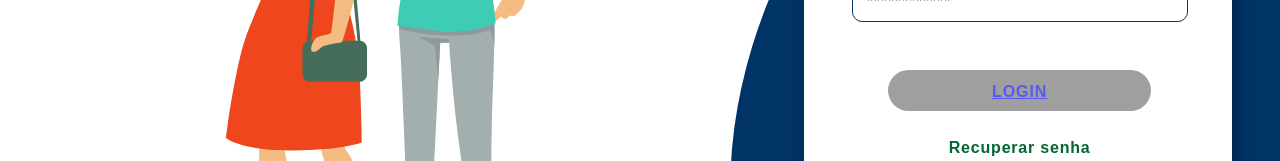
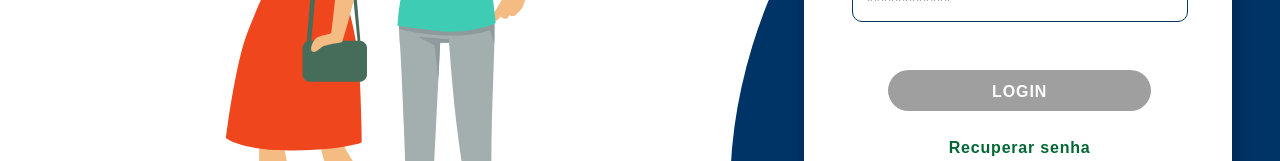
Before and after one commit to fga-eps-mds/2023.2-PrintGo-FrontEnd, a React (Create React App) app: page /login in a window 1280 px wide. Shown: the part 384-545 px from the top of the page. Built offline with nearby package versions, Linux system fonts and the light colour scheme; no server answers.

Commit message:
:bug: (#191) Corrigindo requisição de login

```diff
--- a/src/api/api.js
+++ b/src/api/api.js
@@ -7,7 +7,7 @@ export async function login(email, password) {
   };
 
   try {
-      const response = await api.post('/user/login', data);
+      const response = await api.post('/login', data);
       return response.data.token;
   } catch (error) {
     console.error('Erro ao fazer login:', error);
--- a/src/lib/api/config.js
+++ b/src/lib/api/config.js
@@ -1,7 +1,7 @@
 import axios from 'axios';
 
 export const api = axios.create({
-  baseURL: process.env.REACT_APP_API_URL,
+  baseURL: "http://localhost:8000",
   timeout: 5000,
   headers: {
     'Content-Type': 'application/json',
--- a/src/pages/Login.js
+++ b/src/pages/Login.js
@@ -36,6 +36,7 @@ export default function Login() {
     try {
       const token = await login(email, password);
       localStorage.setItem("jwt", token);
+      console.log(token);
       navigate("/home");
     } catch (error) {
       console.error(error);
@@ -92,7 +93,7 @@ export default function Login() {
                       type="submit"
                       disabled={!isFormValid}
                     >
-                      <Link to="/homeCompleta">LOGIN</Link>
+                      LOGIN
                     </button>
                   </div>
                   <div className="button-login-container">
```
